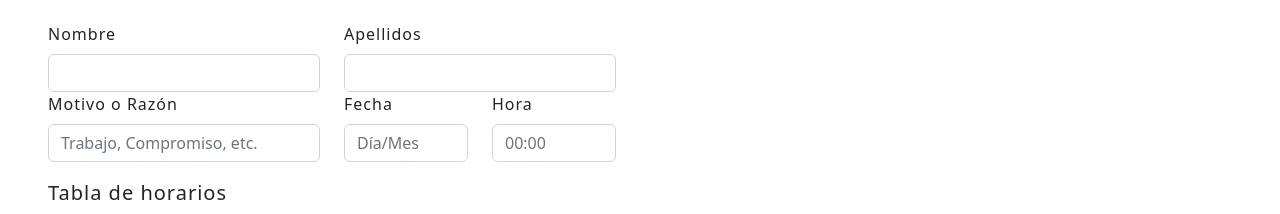
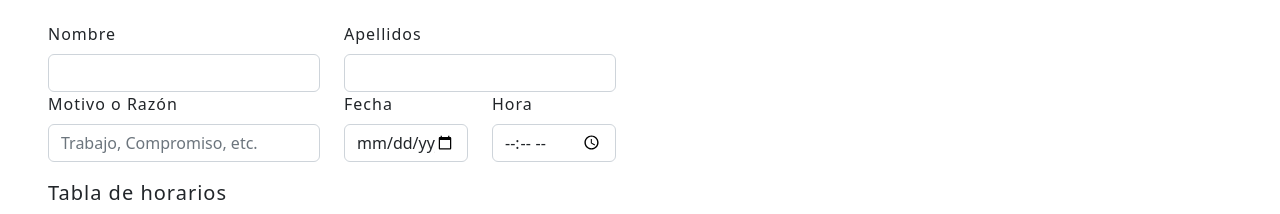
Before and after one commit to Pepee2022/proyectoRestaurante_v2, a plain HTML site: page reservaciones.html in a window 1280 px wide. Shown: the part 940-1154 px from the top of the page. Drawn offline with nearby package versions, Linux system fonts and the light colour scheme.

Commit message:
Commit 12/09

```diff
--- a/reservaciones.html
+++ b/reservaciones.html
@@ -113,11 +113,11 @@
               </div>
               <div class="col-md-3">
                 <label for="validationDefault05" class="form-label">Fecha</label>
-                <input type="text" class="form-control" id="validationDefault05" placeholder="Día/Mes" required>
+                <input type="date" class="form-control" id="validationDefault05" placeholder="Día/Mes" required>
               </div>
               <div class="col-md-3">
                 <label for="validationDefault05" class="form-label">Hora</label>
-                <input type="text" class="form-control" id="validationDefault05" placeholder="00:00" required>
+                <input type="time" class="form-control" id="validationDefault05" placeholder="00:00" required>
               </div>
             </form>
           </div>
```
